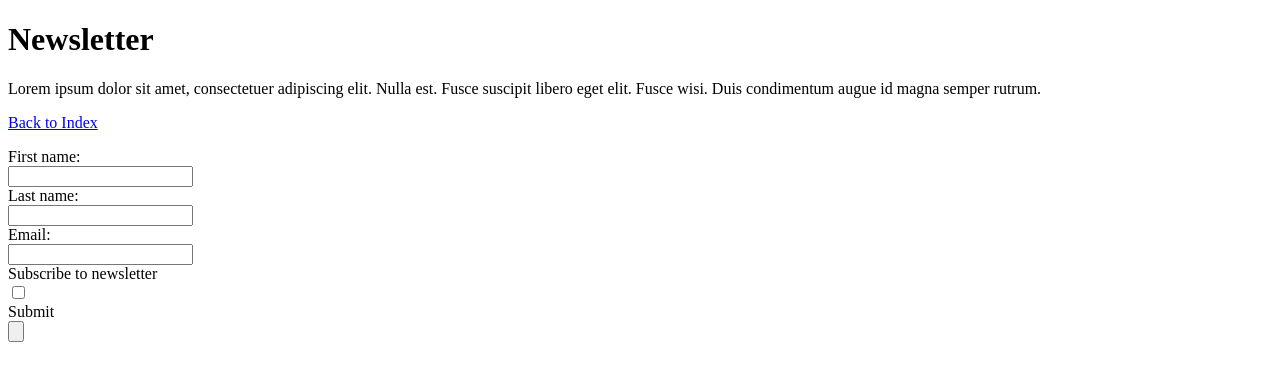
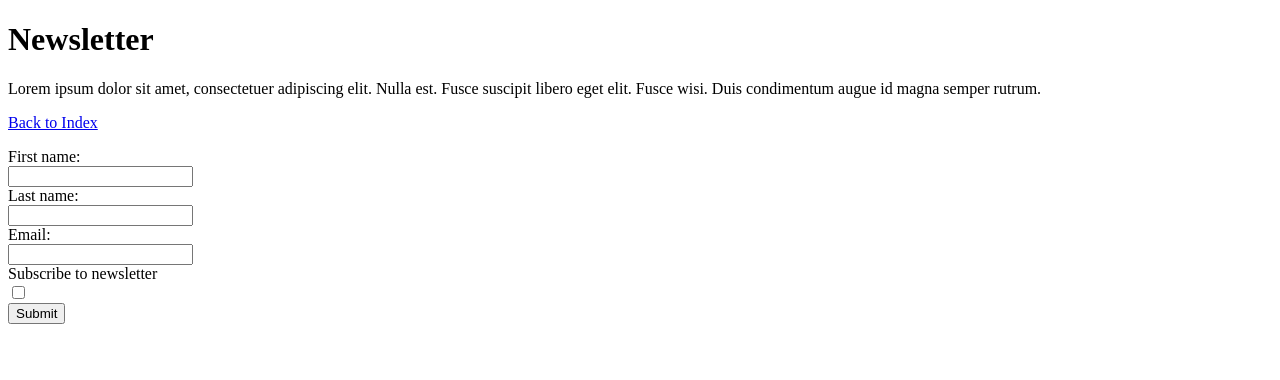
Before and after one commit to MiroslavKuna/15.09, a plain HTML site: page newsletter.html in a window 1280 px wide. Drawn offline with Linux system fonts and the light colour scheme.

Commit message:
newsletter fix

```diff
--- a/newsletter.html
+++ b/newsletter.html
@@ -18,8 +18,7 @@
             <input type="text" id="email" name="email"><br>
             <label for="check">Subscribe to newsletter</label><br>
             <input type="checkbox" id="check" name="check"><br>
-            <label for="submit">Submit</label><br>
-            <input type="button" id="submit" name="submit"><br>
+            <input type="button" value="Submit" name="submit"><br>
           </form>
     </body>
 </html>
```
